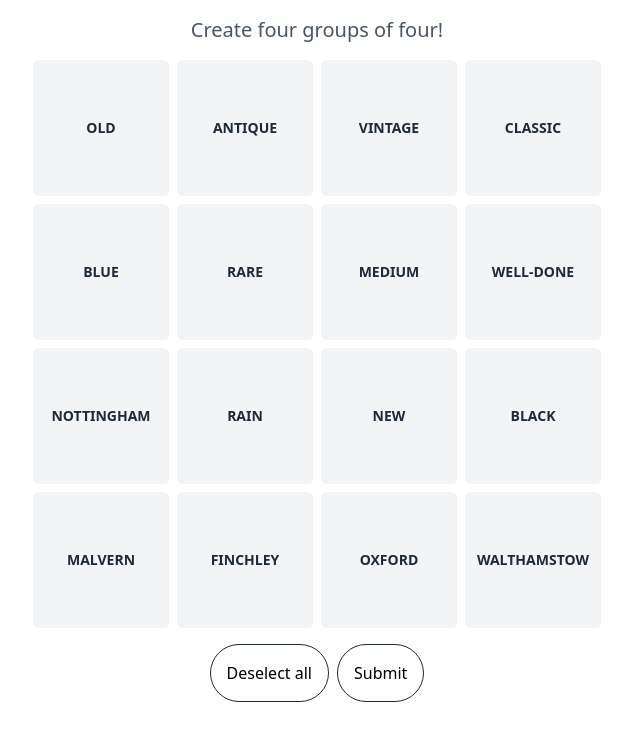
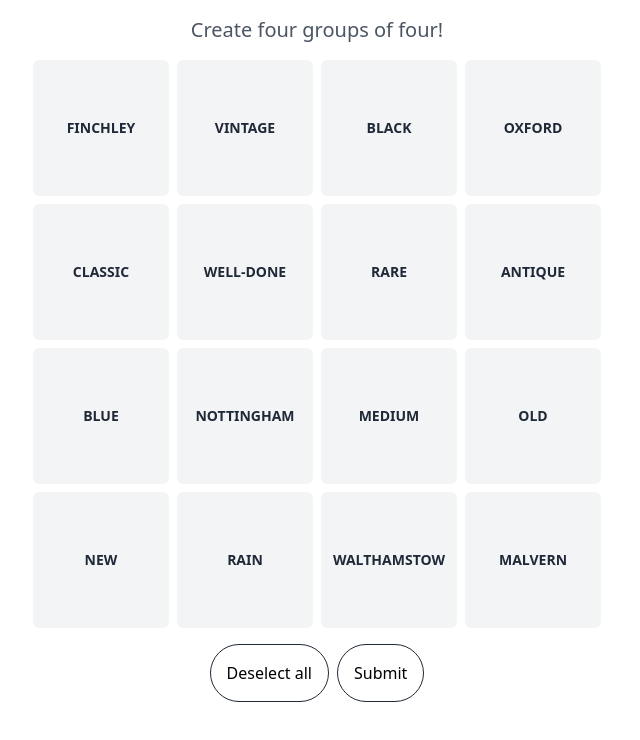
Before and after one commit to tompretty/connections, a React (Vite) app: page / in a window 1280 px wide. Shown: the top 740 px of the page, without its empty margins (323-963 px from the left). Built offline with nearby package versions, Linux system fonts and the light colour scheme.

Commit message:
basic shuffle

```diff
--- a/src/App.tsx
+++ b/src/App.tsx
@@ -200,12 +200,16 @@
 }
 
 function getWordOptions(puzzle: ConnectionsPuzzle): WordOption[] {
-  return [
+  const words = [
     ...puzzle.yellow.map((word) => ({ word, colour: Colour.YELLOW })),
     ...puzzle.green.map((word) => ({ word, colour: Colour.GREEN })),
     ...puzzle.blue.map((word) => ({ word, colour: Colour.BLUE })),
     ...puzzle.purple.map((word) => ({ word, colour: Colour.PURPLE })),
   ];
+
+  const shuffledArray = words.sort(() => 0.5 - Math.random());
+
+  return shuffledArray;
 }
 
 function areAllWordsTheSameColour(words: WordOption[]): boolean {
```
